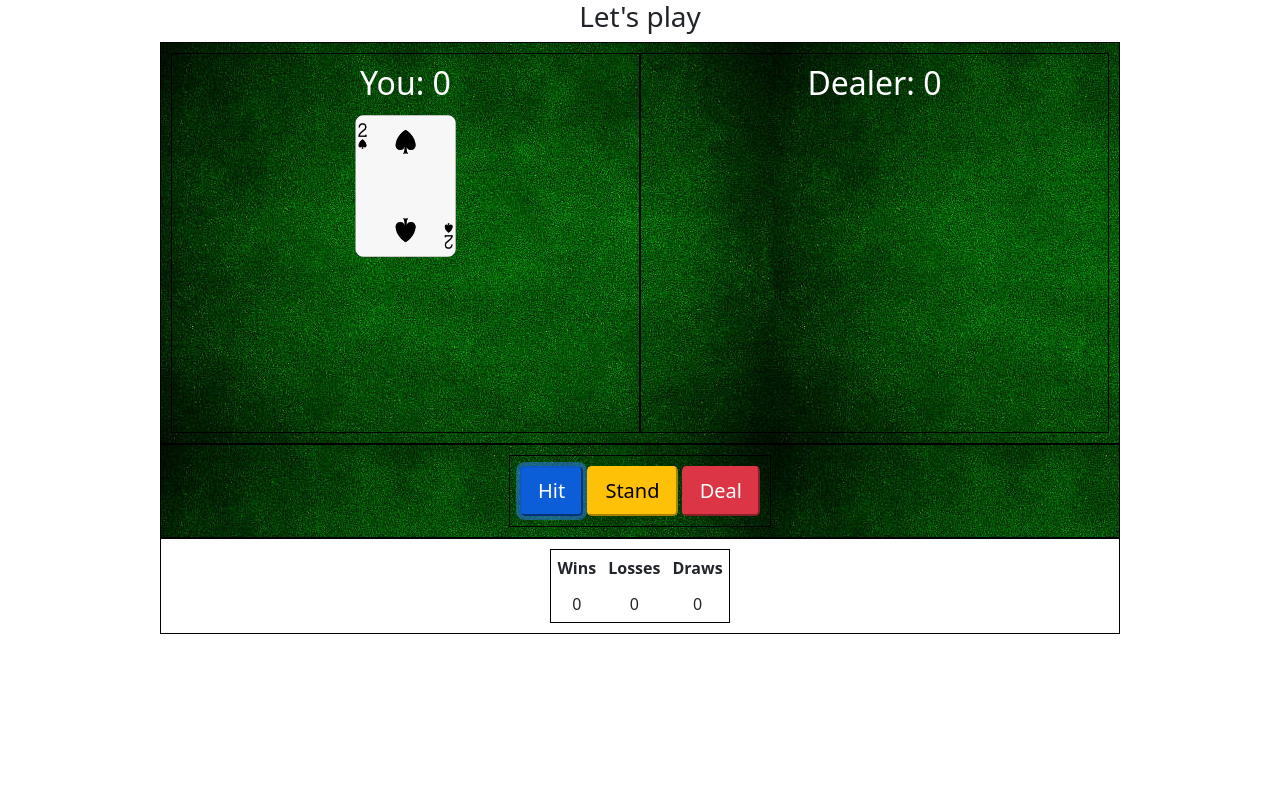
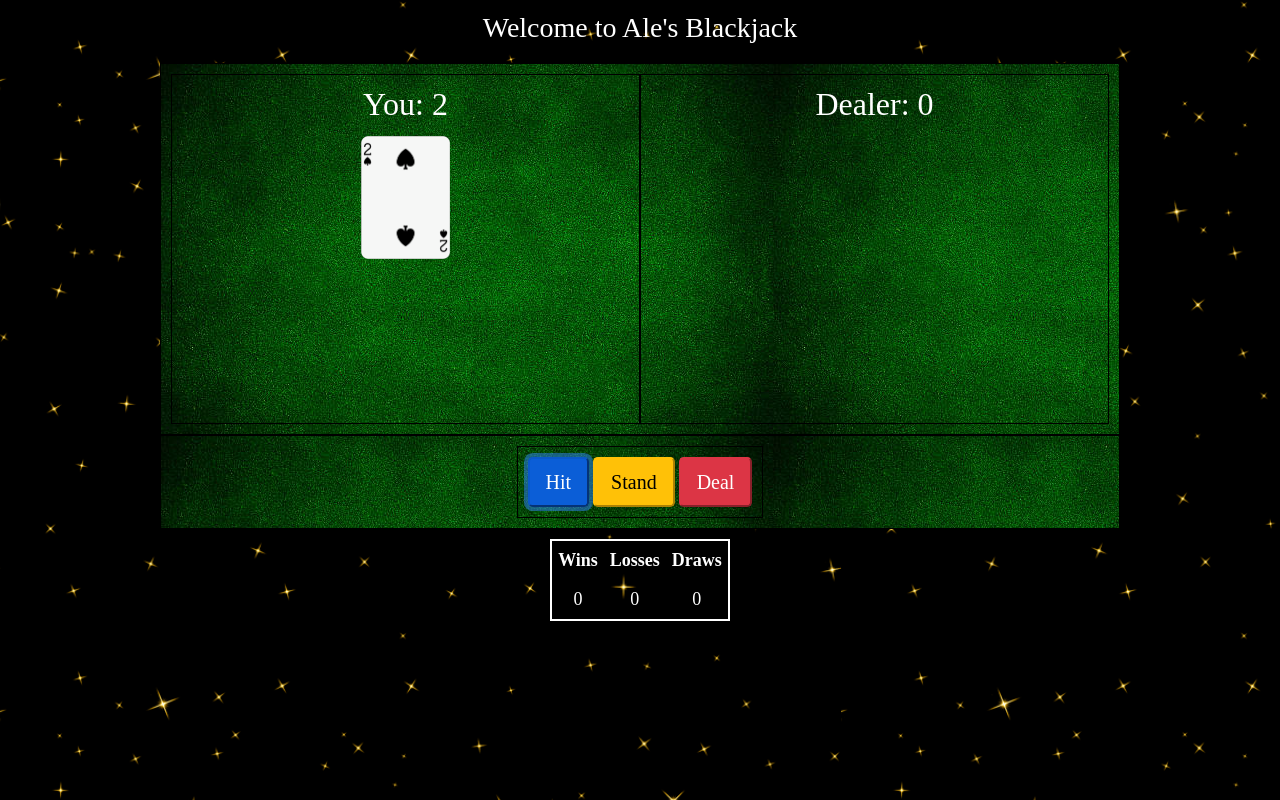
Before and after one commit to Alejandra-Perdomo/BlackjackGame, a plain HTML site: page index.html in a window 1280 px wide. Both pictures are taken after a click on the button "Hit". Drawn offline with nearby package versions, Linux system fonts and the light colour scheme.

Commit message:
Added the score keeping logic and a sparkly background

```diff
--- a/index.html
+++ b/index.html
@@ -10,7 +10,7 @@
 </head>
 <body>
     <div class="main-container">
-        <h3><span id="blackjack-result">Let's play</span></h3>
+        <h3><span id="blackjack-result">Welcome to Ale's Blackjack</span></h3>
         <div class="flex-blackjack-row-1">
             <div id="your-box">
                 <h2>You: <span id="your-score">0</span></h2>
--- a/index.js
+++ b/index.js
@@ -3,7 +3,8 @@
 let blackjackGame={
     'you':{'spanScore':'#your-score','div':'#your-box','score':0},
     'dealer':{'spanScore':'#dealer-score','div':'#dealer-box','score':0},
-    'cards':['2','3','4','5','6','7','8','9','10','K','J','Q','A']
+    'cards':['2','3','4','5','6','7','8','9','10','K','J','Q','A'],
+    'cardsMap':{'2':2,'3':3,'4':4,'5':5,'6':6,'7':7,'8':8,'9':9,'10':10,'K':10,'J':10,'Q':10,'A':[1,11]}
 }
 
 const YOU = blackjackGame['you'];
@@ -14,13 +15,18 @@ var hitSound = new Audio("./sounds/swish.m4a");
 const blackjackHit=()=>{
     let card=randomCard();
     showCard(YOU,card);
+    updateScore(card,YOU);
+    showScore(YOU)
 }
 
 const showCard=(activePlayer,card)=>{
+    if(activePlayer['score'] >= 21) return;
+
     let cardImage = document.createElement('img');
     cardImage.src = `images/${card}.png`;
     document.querySelector(activePlayer['div']).appendChild(cardImage);
     hitSound.play();
+
 }
 
 const blackjackDeal=()=>{
@@ -34,6 +40,15 @@ const blackjackDeal=()=>{
         card.remove();
     }
 
+    YOU['score']=0;
+    DEALER['score']=0;
+
+    showScore(YOU);
+    showScore(DEALER);
+
+    document.querySelector(YOU['spanScore']).style.color='white';
+    document.querySelector(DEALER['spanScore']).style.color='white';
+
 }
 
 const randomCard=()=>{
@@ -41,5 +56,31 @@ const randomCard=()=>{
     return blackjackGame['cards'][randIndex];
 }
 
+const updateScore=(card,activePlayer)=>{
+
+    if(activePlayer['score'] >= 21) return;
+
+    if(card=='A'){
+        if(activePlayer['score'] + blackjackGame['cardsMap'][card][1] <= 21){
+            activePlayer['score'] += blackjackGame['cardsMap'][card][1];
+        }else{
+            activePlayer['score'] += blackjackGame['cardsMap'][card][0];
+        }
+    }else{
+        activePlayer['score'] += blackjackGame['cardsMap'][card];
+    }
+}
+
+const showScore=(activePlayer)=>{
+
+    if(activePlayer['score'] > 21){
+        document.querySelector(activePlayer['spanScore']).innerText=activePlayer['score']+' BUST!';
+        document.querySelector(activePlayer['spanScore']).style.color='red';
+    }else{
+        document.querySelector(activePlayer['spanScore']).innerText=activePlayer['score'];
+    }
+
+}
+
 document.querySelector('#hit-btn').addEventListener('click',blackjackHit);
 document.querySelector('#deal-btn').addEventListener('click',blackjackDeal);
--- a/style.css
+++ b/style.css
@@ -1,12 +1,35 @@
+
+body{
+    background-image: url('./images/sparklybanner.gif');
+    background-size: contain;
+}
+
+h3{
+    padding: 10px;
+}
+
+#blackjack-result{
+    font-family: 'Times New Roman';
+    color: white;
+}
+
 .main-container{
     width: 75%;
     margin: 0 auto;
     text-align: center;
 }
 
-.flex-blackjack-row-1,.flex-blackjack-row-2,.flex-blackjack-row-3{
+.flex-blackjack-row-1,.flex-blackjack-row-2{
     display: flex;
     border: 1px solid black;
+    padding: 10px;
+    flex-wrap: wrap;
+    flex-direction: row;
+    justify-content: space-around;
+}
+
+.flex-blackjack-row-3{
+    display: flex;
     padding: 10px;
     flex-wrap: wrap;
     flex-direction: row;
@@ -16,18 +39,19 @@
 .flex-blackjack-row-1,.flex-blackjack-row-2{
     background-image: url('./images/blackjack-background.jpg');
     color: white;
+    font-family: 'Times New Roman';
 }
 
 .flex-blackjack-row-1 div{
     border: 1px solid black;
     padding: 10px;
-    height: 380px;
+    height: 350px;
     text-align: center;
     flex: 1;
 }
 
 .flex-blackjack-row-1 img{
-    width: 25%;
+    width: 22%;
     padding: 5px;
 }
 
@@ -37,9 +61,12 @@
 }
 
 table{
-    border: 1px solid black;
+    border: 2px solid white;
+    color: white;
 }
 
 th,td{
     padding: 6px;
+    font-family: 'Times New Roman';
+    font-size: 18px;
 }
```
Also changed, not shown: images/sparklybanner.gif (added).
